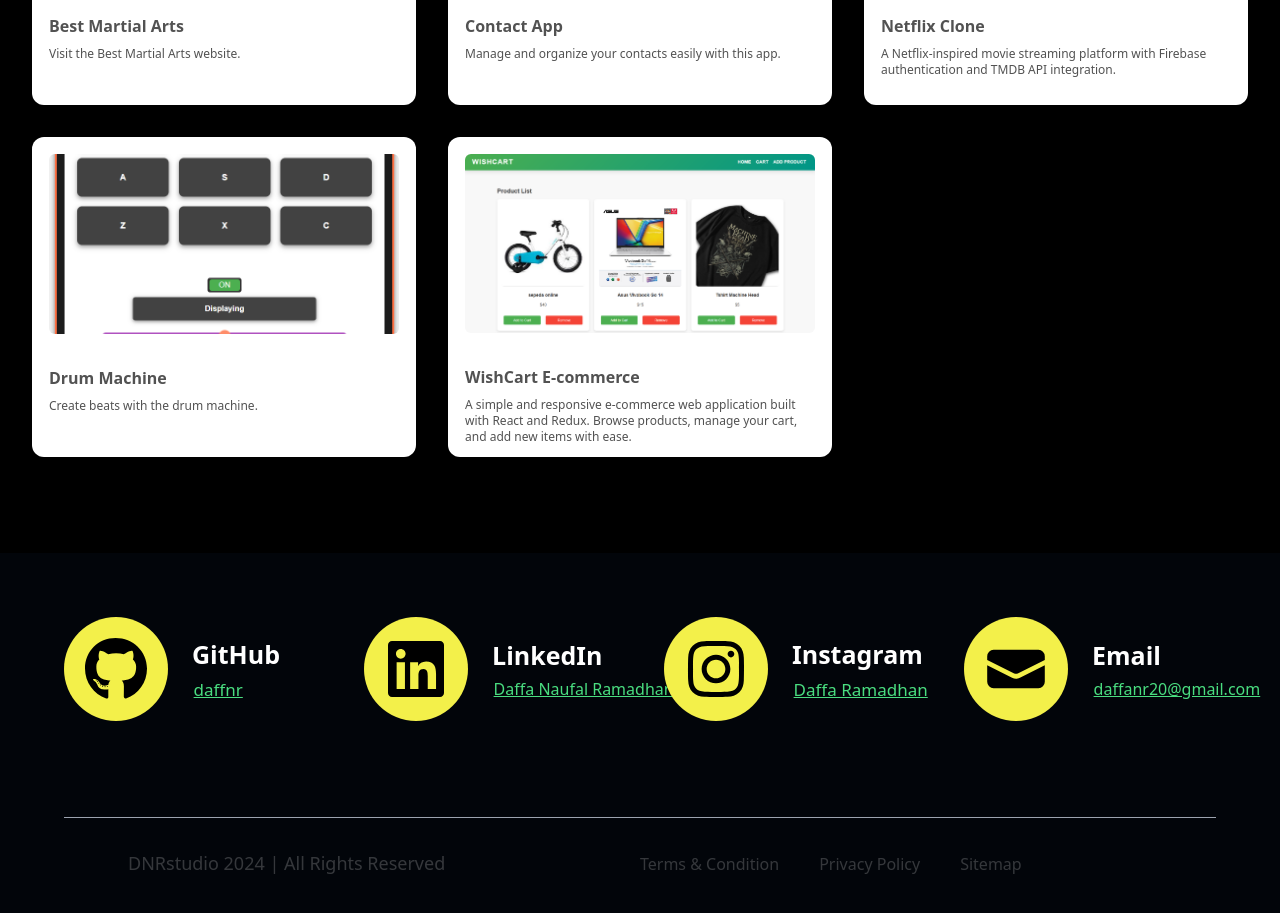
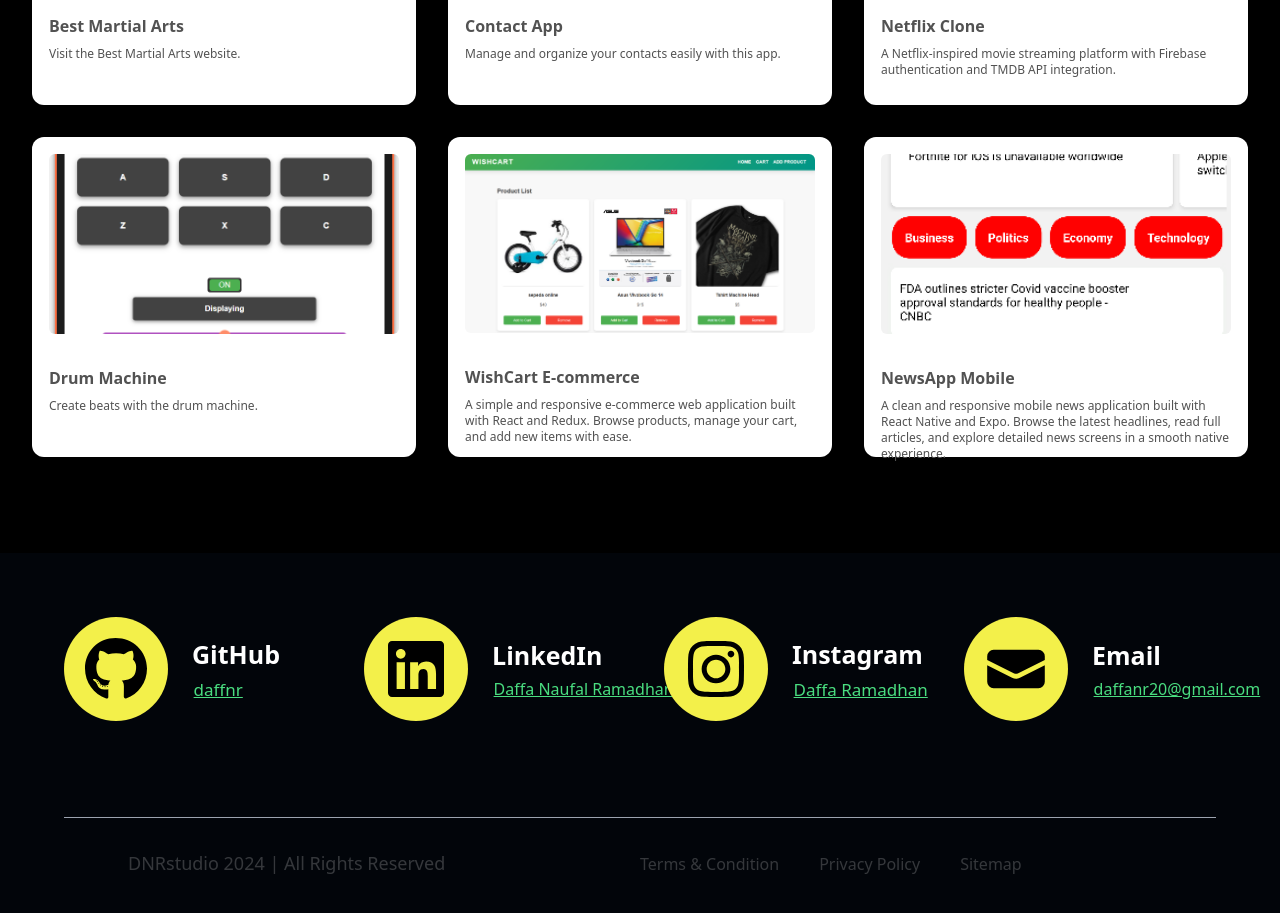
Before and after one commit to daffnr/Portofolio, a Next.js app: page /home in a window 1280 px wide. Shown: the part 4320-5233 px from the top of the page. Built offline with nearby package versions, Linux system fonts and the light colour scheme.

Commit message:
add newsApp on project

```diff
--- a/components/Projects.tsx
+++ b/components/Projects.tsx
@@ -39,7 +39,15 @@
       description: "A simple and responsive e-commerce web application built with React and Redux. Browse products, manage your cart, and add new items with ease.",
       image: "/images/wishCart.png",
       link: "https://react-redux-wishcart.vercel.app/",
+    },
+    {
+      title: "NewsApp Mobile",
+      description: "A clean and responsive mobile news application built with React Native and Expo. Browse the latest headlines, read full articles, and explore detailed news screens in a smooth native experience.",
+      image: "/images/newsApp.png",
+      link: "https://drive.google.com/file/d/1QobBGOPB1XhnAGyh_77hW78bMxQzI6An/view?usp=drive_link"
+
     }
+
   ];
 
   return (
```
Also changed, not shown: public/images/newsApp.png (added).
